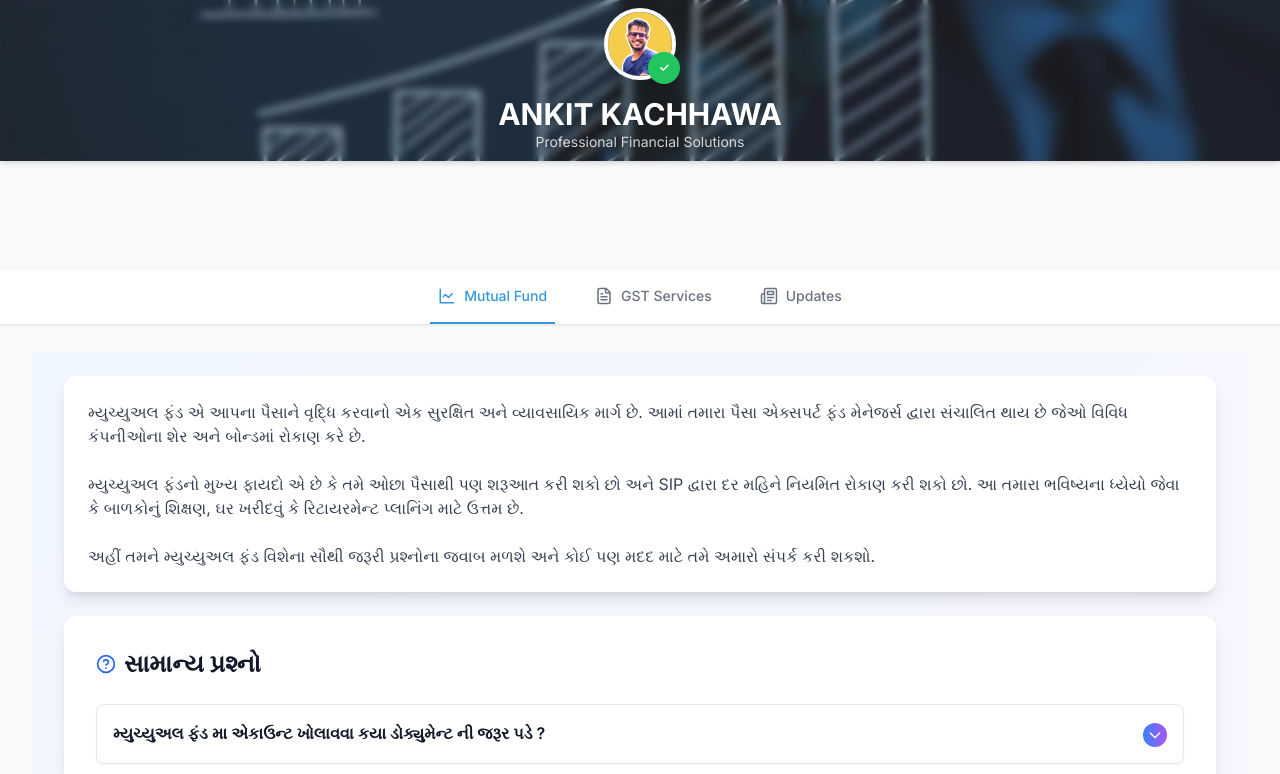
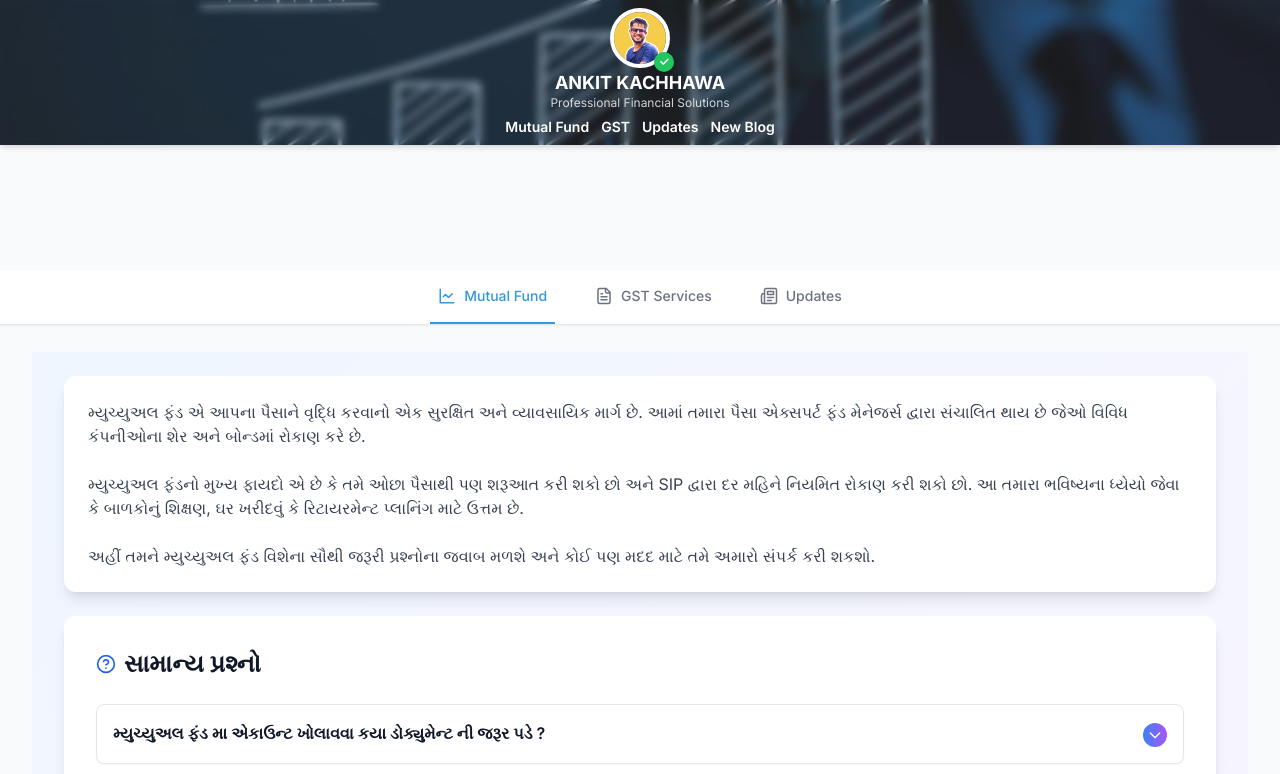
Before and after one commit to AnkitKachhawa1/aaaa, a React (Vite) app: page /mutualfund in a window 1280 px wide. Shown: the top 774 px of the page. Built offline with nearby package versions, Linux system fonts and the light colour scheme.

Commit message:
Update Header.tsx

```diff
--- a/src/components/Header.tsx
+++ b/src/components/Header.tsx
@@ -5,14 +5,12 @@ const Header: React.FC = () => {
   return (
     <header
       className="fixed top-0 left-0 w-full z-50 bg-cover bg-center shadow-md"
-      style={{ backgroundImage: 'url("/header-bg.jpg")' }}
+      style={{ backgroundImage: 'url(\"/header-bg.jpg\")' }}
     >
-      {/* Use less vertical padding for md and up */}
-      <div className="backdrop-brightness-95 backdrop-blur-sm py-3 md:py-2 flex flex-col items-center">
-        {/* Profile Image with Shadow */}
-        <div className="relative mb-4">
-          {/* Smaller image for desktop */}
-          <div className="w-[110px] h-[110px] md:w-[72px] md:h-[72px] rounded-full overflow-hidden border-4 border-white shadow-2xl">
+      <div className="backdrop-brightness-95 backdrop-blur-sm py-2 flex flex-col items-center">
+        {/* Profile Image */}
+        <div className="relative mb-1">
+          <div className="w-[60px] h-[60px] rounded-full overflow-hidden border-4 border-white shadow-2xl">
             <img
               src="/profile.jpg"
               alt="Ankit Kachhawa"
@@ -20,18 +18,24 @@ const Header: React.FC = () => {
             />
           </div>
           {/* Verified Checkmark */}
-          <div className="absolute -bottom-1 -right-1 bg-green-500 text-white rounded-full w-8 h-8 flex items-center justify-center shadow-md">
+          <div className="absolute -bottom-1 -right-1 bg-green-500 text-white rounded-full w-5 h-5 flex items-center justify-center shadow-md">
             <span className="text-xs font-bold">✓</span>
           </div>
         </div>
-
         {/* Name and Tagline */}
-        <div className="text-center text-white drop-shadow-sm">
+        <div className="text-center text-white drop-shadow-sm mb-0">
           <Link to="/" className="inline-block">
-            <h1 className="text-3xl font-bold">ANKIT KACHHAWA</h1>
-            <p className="text-sm text-white/80">Professional Financial Solutions</p>
+            <h1 className="text-lg font-bold leading-tight">ANKIT KACHHAWA</h1>
+            <p className="text-xs text-white/80 leading-tight">Professional Financial Solutions</p>
           </Link>
         </div>
+        {/* Navigation - right below name, minimal margin */}
+        <nav className="flex gap-3 mt-1">
+          <Link to="/mutualfund" className="text-white text-sm font-semibold hover:underline">Mutual Fund</Link>
+          <Link to="/gst" className="text-white text-sm font-semibold hover:underline">GST</Link>
+          <Link to="/updates" className="text-white text-sm font-semibold hover:underline">Updates</Link>
+          <Link to="/blogs/new" className="text-white text-sm font-semibold hover:underline">New Blog</Link>
+        </nav>
       </div>
     </header>
   );
```
